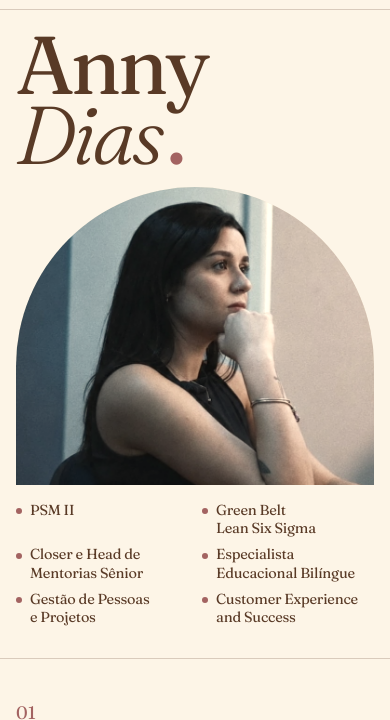
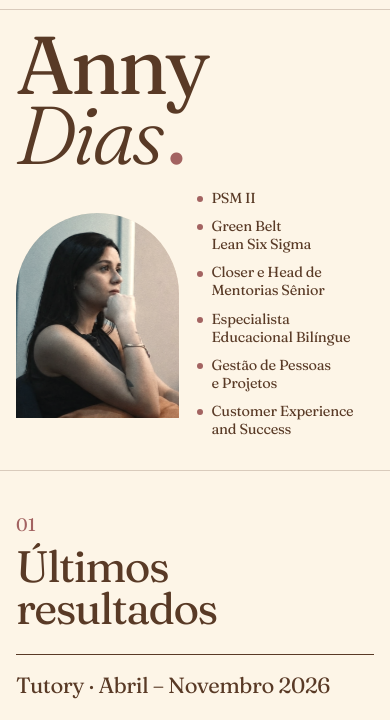
Before and after one commit to annydiasportfolio/annydiasportfolio.github.io, a plain HTML site: page index.html in a window 390 px wide. Shown: the part 55-775 px from the top of the page. Drawn offline with Linux system fonts and the light colour scheme.

Commit message:
Foto ao lado das atribuições no celular
Co-Authored-By: Claude Opus 5.5 <noreply@anthropic.com>
Claude-Session: https://claude.ai/code/session_01AZpuWmbUBDndDSJETDf95F

```diff
--- a/index.html
+++ b/index.html
@@ -286,11 +286,11 @@ footer{padding-block:clamp(48px,7vw,96px) clamp(28px,4vw,40px)}
 .swipe-hint{display:none}
 @media (max-width:760px){
   .hero{padding-block:20px 28px}
-  .hero-grid{grid-template-columns:minmax(0,1fr);grid-template-areas:"name" "photo" "role";gap:16px;align-items:end}
+  .hero-grid{grid-template-columns:minmax(0,1fr) minmax(0,1.08fr);grid-template-areas:"name name" "photo role";gap:18px 18px;align-items:center}
   .hero h1{font-size:clamp(64px,21vw,120px)}
-  .portrait{aspect-ratio:6/5;height:auto;max-height:calc(100svh - 330px);min-height:200px;border-radius:999px 999px 0 0}
-  .portrait img{object-position:64% 32%}
-  .role.headline{display:grid;grid-template-columns:repeat(2,minmax(0,1fr));gap:8px 14px;font-size:14.5px;line-height:1.25}
+  .portrait{aspect-ratio:4/5;height:auto;max-height:none;border-radius:999px 999px 0 0}
+  .portrait img{object-position:68% 30%}
+  .role.headline{display:flex;flex-direction:column;gap:10px;font-size:14.5px;line-height:1.25}
   .role.headline span{white-space:normal;display:flex;gap:8px}
   .role.headline span::before{content:"";flex:none;width:6px;height:6px;border-radius:50%;background:var(--accent);margin-top:.5em}
   .role.headline span:not(:last-child)::after{content:none}
```
